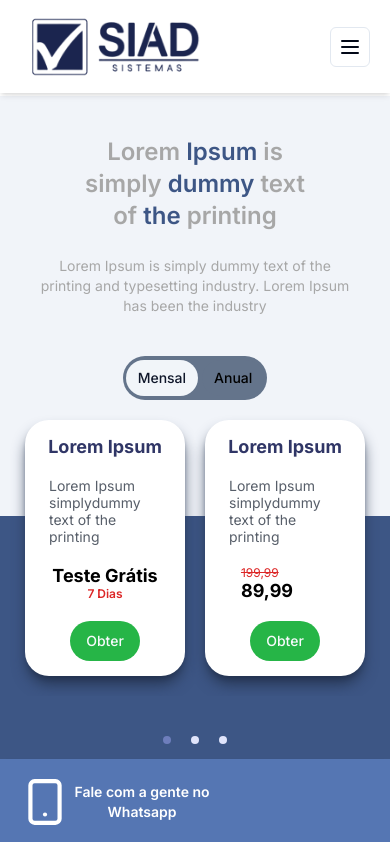
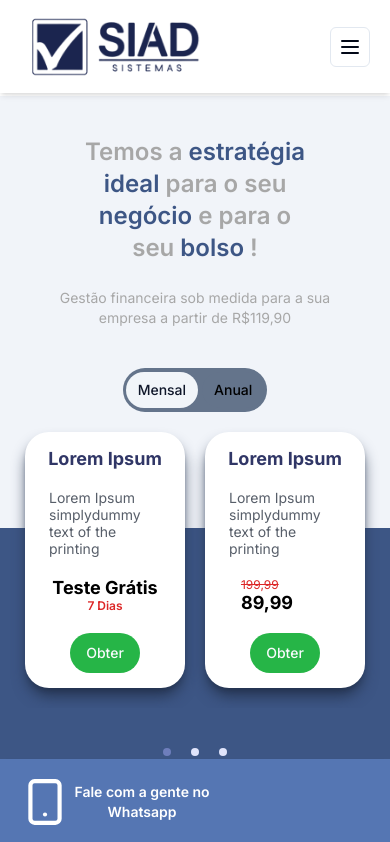
Before and after one commit to EvaldoFerreiraMoreira/site-siad, a Next.js app: page /planos in a window 390 px wide. Shown: the top 842 px of the page. Built offline with nearby package versions, Linux system fonts and the light colour scheme.

Commit message:
fix: banner planos mobile

```diff
--- a/src/app/planos/components/componentsMobile/BannerPlanosMobile.tsx
+++ b/src/app/planos/components/componentsMobile/BannerPlanosMobile.tsx
@@ -3,10 +3,10 @@ const BannerPlanosMobile = () => {
         <div className="flex flex-col items-center text-center">
             <div className="flex flex-col text-[#A7A7A7] items-center text-center">
                 <div className="flex w-56 font-semibold text-2xl">
-                    <h1>Lorem <span className="text-[#3D5685]">Ipsum </span>is simply <span className="text-[#3D5685]">dummy </span>text of <span className="text-[#3D5685]">the </span> printing </h1>
+                    <h1>Temos a <span className="text-[#3D5685]"> estratégia ideal </span>para o seu  <span className="text-[#3D5685]">negócio </span>e para o seu <span className="text-[#3D5685]">bolso </span> ! </h1>
                 </div>
                 <div className="mt-6 text-sm">
-                    <p> Lorem Ipsum is simply dummy text of the printing and typesetting industry. Lorem Ipsum has been the industry</p>
+                    <p> Gestão financeira sob medida para a sua empresa a partir de R$119,90</p>
                 </div>
             </div>
         </div>
```
